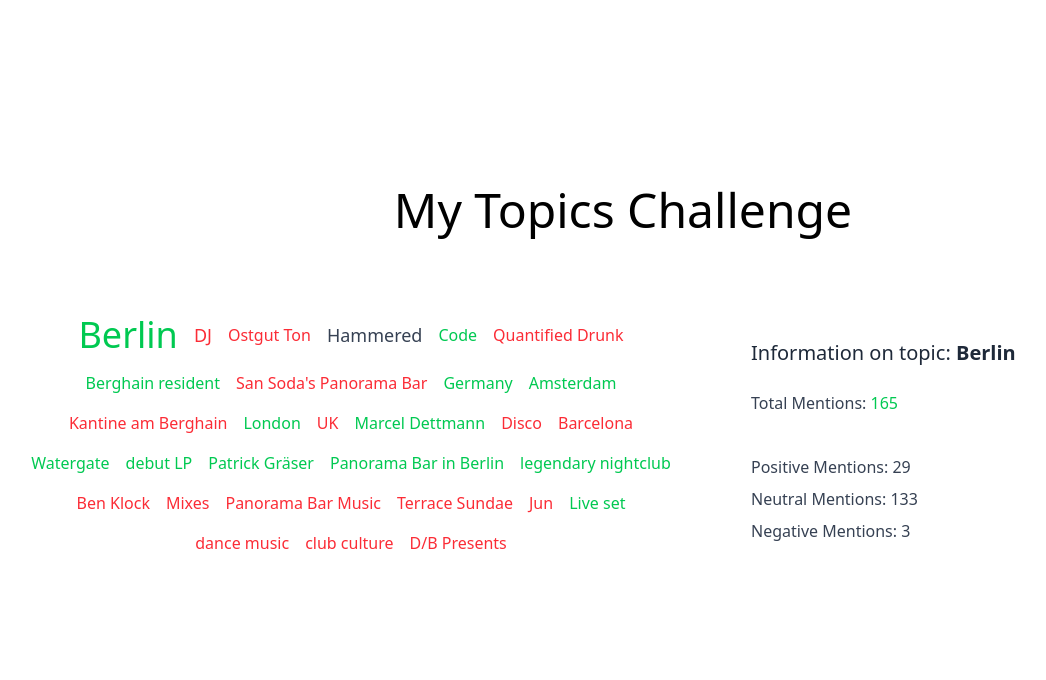
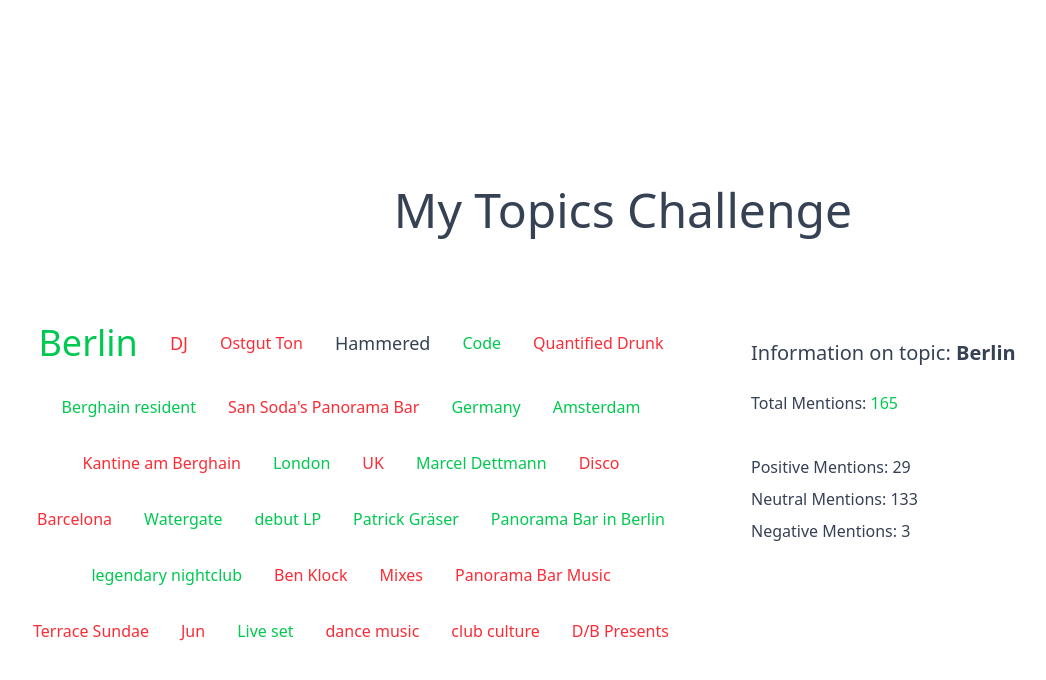
Before and after one commit to nemanja85/wordcloud, a React (Vite) app: page / in a window 1280 px wide. Both pictures are taken after a click on the element "Berlin". Shown: the top 680 px of the page, without its empty margins (17-1063 px from the left). Built offline with nearby package versions, Linux system fonts and the light colour scheme.

Commit message:
refactor: Removed unnecessary code and fix some small type issues

```diff
--- a/src/App.tsx
+++ b/src/App.tsx
@@ -9,19 +9,25 @@
 	selectedTopic: null,
 	loading: true,
 	error: null,
+	type: null,
 };
 
-function appReducer(state, action: TopicAction): TopicAction {
+function appReducer(state: TopicAction, action: TopicAction): TopicState {
 	switch (action.type) {
 		case "SET_TOPICS":
+			//@ts-ignore
 			return { ...state, topics: action.payload };
 		case "SET_SELECTED_TOPIC":
+			//@ts-ignore
 			return { ...state, selectedTopic: action.payload };
 		case "SET_LOADING":
+			//@ts-ignore
 			return { ...state, loading: action.payload };
 		case "SET_ERROR":
+			//@ts-ignore
 			return { ...state, error: action.payload };
 		default:
+			//@ts-ignore
 			return state;
 	}
 }
@@ -30,7 +36,7 @@
 	const { topics, selectedTopic, loading, error } = state;
 
 	useEffect(() => {
-		const fetchTopics = async () => {
+		const getTopics = async () => {
 			dispatch({ type: "SET_LOADING", payload: true });
 			dispatch({ type: "SET_ERROR", payload: null });
 			try {
@@ -39,23 +45,22 @@
 					throw new Error(`Error status: ${response.status}`);
 				}
 				const data = await response.json();
-				if (data && Array.isArray(data.topics)) {
-					dispatch({ type: "SET_TOPICS", payload: data.topics });
-				} else {
-					throw new Error("Topic not found.");
-				}
+				data && Array.isArray(data.topics)
+					? dispatch({ type: "SET_TOPICS", payload: data.topics })
+					: (() => {
+							throw new Error("Data not found.");
+						})();
 			} catch (err) {
 				dispatch({
 					type: "SET_ERROR",
-					payload: "Failed to load data!",
+					payload: "Data loading failed.",
 				});
-				console.error(err);
 			} finally {
 				dispatch({ type: "SET_LOADING", payload: false });
 			}
 		};
 
-		fetchTopics();
+		getTopics();
 	}, []);
 
 	if (loading) {
@@ -77,16 +82,13 @@
 	return (
 		<>
 			<div className="w-full relative flex flex-col justify-center items-center min-h-screen p-4">
-				<h1 className="text-5xl leading-0.5 font-normal text-black mb-20">
+				<h1 className="text-5xl leading-0.5 font-normal text-gray-700 mb-20">
 					My Topics Challenge
 				</h1>
 				<div className="flex flex-col justify-between lg:flex-row">
 					<WordCloudComponent topics={topics} dispatch={dispatch} />
 					{selectedTopic && (
-						<InfoTopicComponent
-							selectedTopic={selectedTopic}
-							dispatch={dispatch}
-						/>
+						<InfoTopicComponent selectedTopic={selectedTopic} />
 					)}
 				</div>
 			</div>
--- a/src/components/InfoTopicComponent.tsx
+++ b/src/components/InfoTopicComponent.tsx
@@ -1,9 +1,6 @@
 import { type InfoTopicProps } from "../types";
 
-export const InfoTopicComponent = ({
-	selectedTopic,
-	dispatch,
-}: InfoTopicProps) => {
+export const InfoTopicComponent = ({ selectedTopic }: InfoTopicProps) => {
 	if (!selectedTopic) {
 		return null;
 	}
@@ -17,7 +14,7 @@
 	return (
 		<div className=" flex items-center justify-center p-4">
 			<div className="p-6 md:p-8 w-lg">
-				<p className="text-xl font-normal text-gray-800 mb-4 pb-2">
+				<p className="text-xl font-normal text-gray-700 mb-4 pb-2">
 					<span>Information on topic: </span>
 					<strong>{selectedTopic?.label}</strong>
 				</p>
--- a/src/components/WordCloudComponent.tsx
+++ b/src/components/WordCloudComponent.tsx
@@ -5,7 +5,7 @@
 	const wordCloudData: WordData[] = useMemo(() => {
 		if (topics.length === 0) return [];
 
-		const volumes = topics.map((t) => t.volume);
+		const volumes = topics.map((topic) => topic.volume);
 		const minVolume = Math.min(...volumes);
 		const maxVolume = Math.max(...volumes);
 		const numTiers = 5;
@@ -56,7 +56,7 @@
 				wordCloudData.map((data, index) => (
 					<span
 						key={index}
-						className={`m-2 cursor-pointer transition-opacity duration-200 ${data.colorClass} ${data.fontSizeClass}`}
+						className={`m-4 cursor-pointer transition-opacity duration-200 ${data.colorClass} ${data.fontSizeClass}`}
 						onClick={() =>
 							dispatch({ type: "SET_SELECTED_TOPIC", payload: data.topicData })
 						}
@@ -65,7 +65,7 @@
 					</span>
 				))
 			) : (
-				<p className="text-gray-500 text-lg">No topics to display.</p>
+				<p className="text-gray-700 text-lg">No topics to display.</p>
 			)}
 		</div>
 	);
--- a/src/types/index.ts
+++ b/src/types/index.ts
@@ -18,6 +18,7 @@
 };
 
 export type TopicAction =
+	| TopicState
 	| SetTopicsOptions
 	| SetSelectedOptions
 	| SetLoadingOptions
@@ -28,11 +29,11 @@
 	selectedTopic: Topic | null;
 	loading: boolean;
 	error: string | null;
+	type: string | null;
 };
 
 export type InfoTopicProps = {
 	selectedTopic: Topic | null;
-	dispatch: React.Dispatch<TopicAction>;
 };
 
 export type WordData = {
```
